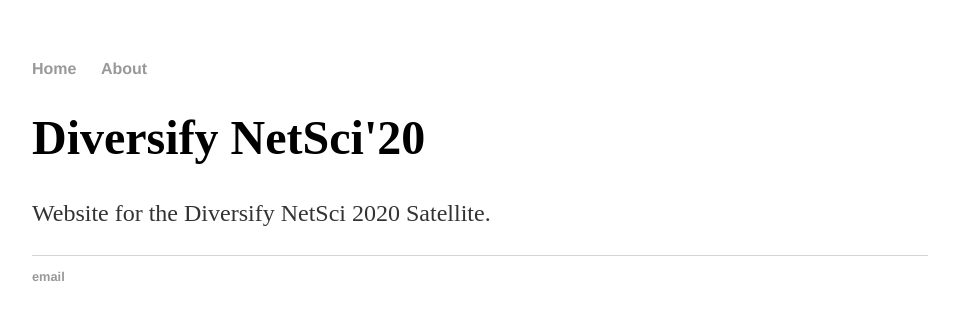
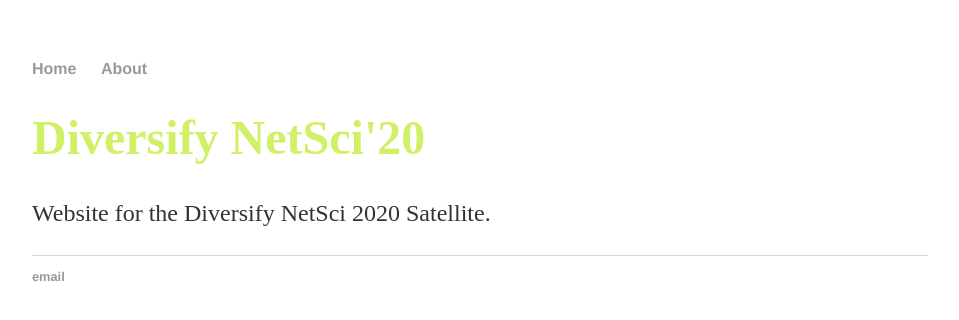
Before and after one commit to diversify-netsci/diversify-netsci.github.io, a Jekyll site: the page built from index.html, in a window 1280 px wide. Shown: the top 320 px of the page, without its empty margins (160-1119 px from the left). Built offline with Jekyll 4.4.1, drawn with Linux system fonts in a browser that asks for light colours.

Commit message:
Update main.css

```diff
--- a/css/main.css
+++ b/css/main.css
@@ -22,11 +22,21 @@
 h1 {
     font-size: 3em;
     font-family:'Raleway', 'sans-serif';
+    color: #d0f167;
+}
+h2 {
+    font-size: 3em;
+    font-family: Raleway, sans-serif;
+    color: #fff;
+    line-height: 36px;
+    text-align: left;
+    text-transform: none;
 }
 p {
     font-size: 1.5em;
     line-height: 1.4em;
     color: #333;
+    font-family:'Raleway', 'sans-serif';
 }
 footer {
     border-top: 1px solid #d5d5d5;
```
